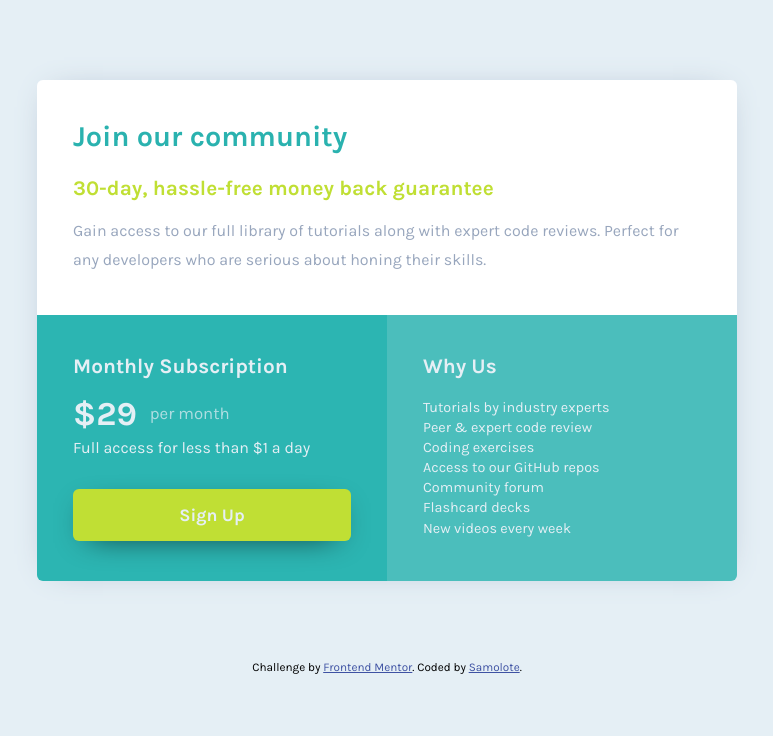
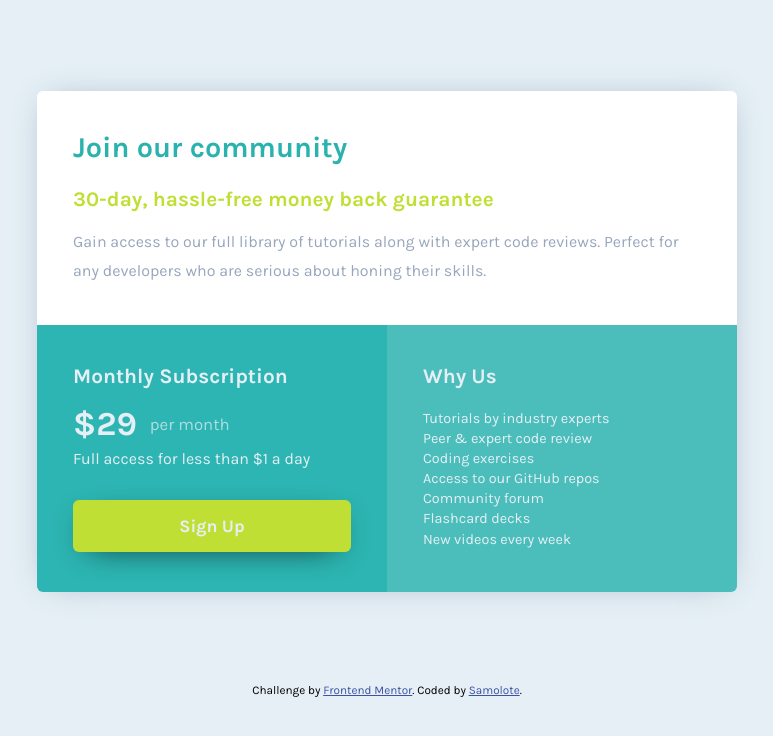
Before and after one commit to Samolote/single-price-grid-component-frontendmentor, a plain HTML site: page index.html in a window 1280 px wide. Shown: the whole page, without its empty margins (253-1026 px from the left). Drawn offline with Linux system fonts and the light colour scheme.

Commit message:
Center items in body at resolutions with and above 800px. Minor fix in README file.

```diff
--- a/styles.css
+++ b/styles.css
@@ -35,7 +35,7 @@ body {
 	margin: 5rem 2.5rem;
 	border-radius: 6px;
 	overflow: hidden;
-	box-shadow: 0 0 2rem -1rem var(--grayish-blue);
+	box-shadow: 0 0 2rem -0.75rem var(--grayish-blue);
 }
 
 .price-header {
@@ -152,12 +152,21 @@ body {
 }
 
 @media (min-width: 800px) {
+	body {
+		display: flex;
+		flex-direction: column;
+		justify-content: center;
+		min-height: 100vh;
+	}
+
 	.price-grid {
+		flex-basis: 100%;
+		align-self: center;
+		margin: 0 auto;
 		grid-template-columns: repeat(2, minmax(min-content, 1fr));
 		grid-template-areas:
 			'price-header price-header'
 			'subscription perks';
-		margin: 5rem auto;
 		max-width: 700px;
 	}
 
```
Also changed, not shown: 1 other file.
